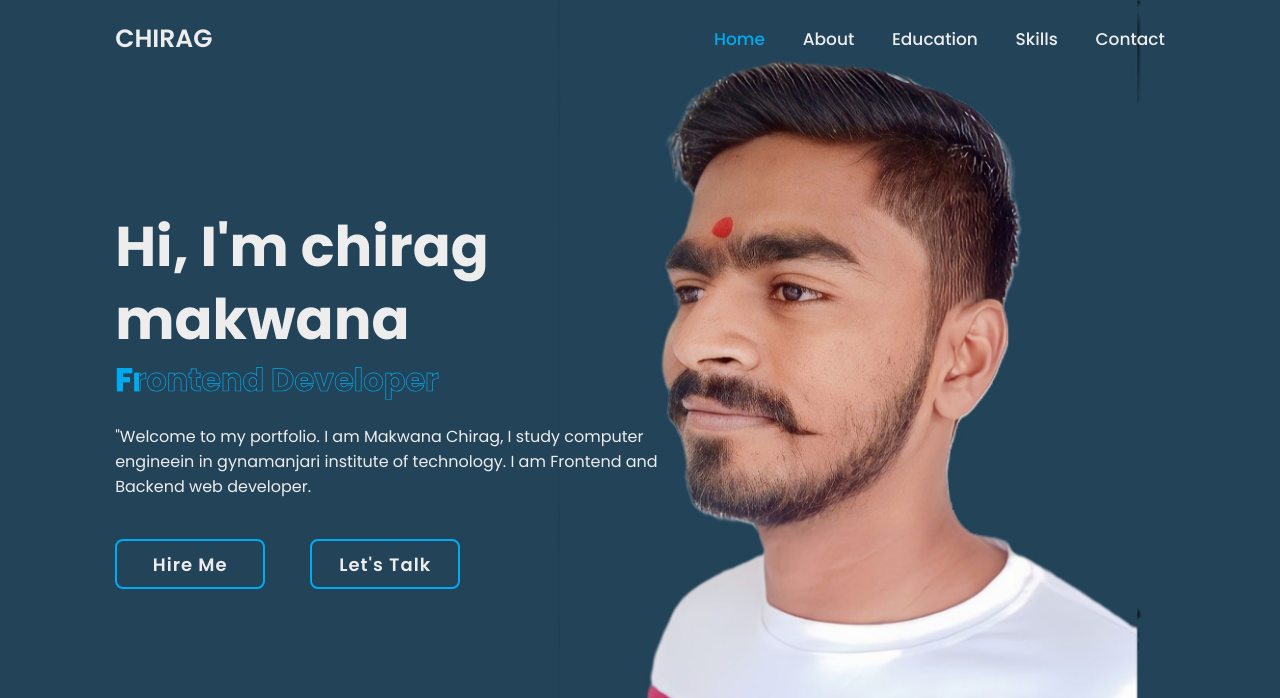
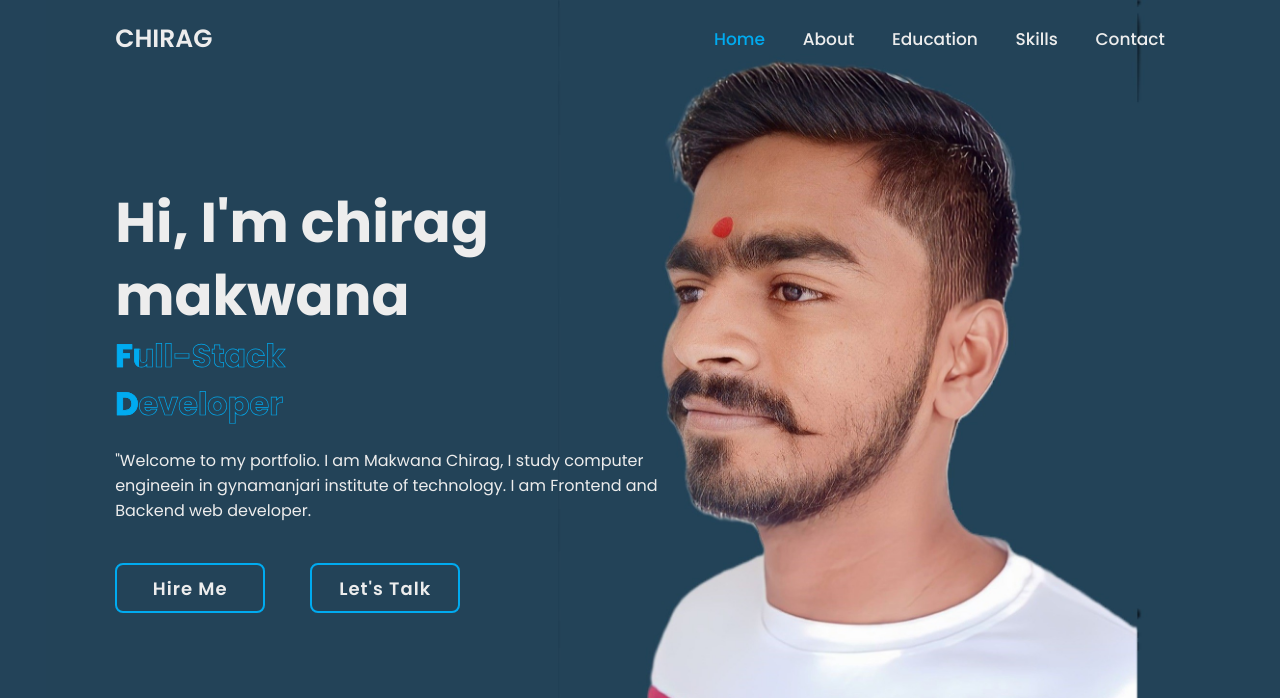
Before and after one commit to MCHIRAG8794/chirag-portfolio, a plain HTML site: page index.html in a window 1280 px wide. Shown: the top 698 px of the page. Drawn offline with nearby package versions, Linux system fonts and the light colour scheme; some packages are replaced by stand-ins of ours; a script that the page names is missing.

Commit message:
Update index.html

```diff
--- a/index.html
+++ b/index.html
@@ -36,7 +36,7 @@
         <!-- <img src="CHIRAG.jpg" alt="profile" /> -->
         <h1>Hi, I'm <span>chirag makwana</span><span class="animate" style="--i:2;"></span></h1>
         <div class="text-animate">
-            <h3>Frontend Developer</h3>
+            <h3>Full-Stack Developer</h3>
             <span class="animate" style="--i:3;"></span>
         </div>
         <p> "Welcome to my portfolio.  I am Makwana Chirag, I study computer engineein in gynamanjari institute of technology. I am  Frontend and Backend web developer.
```
